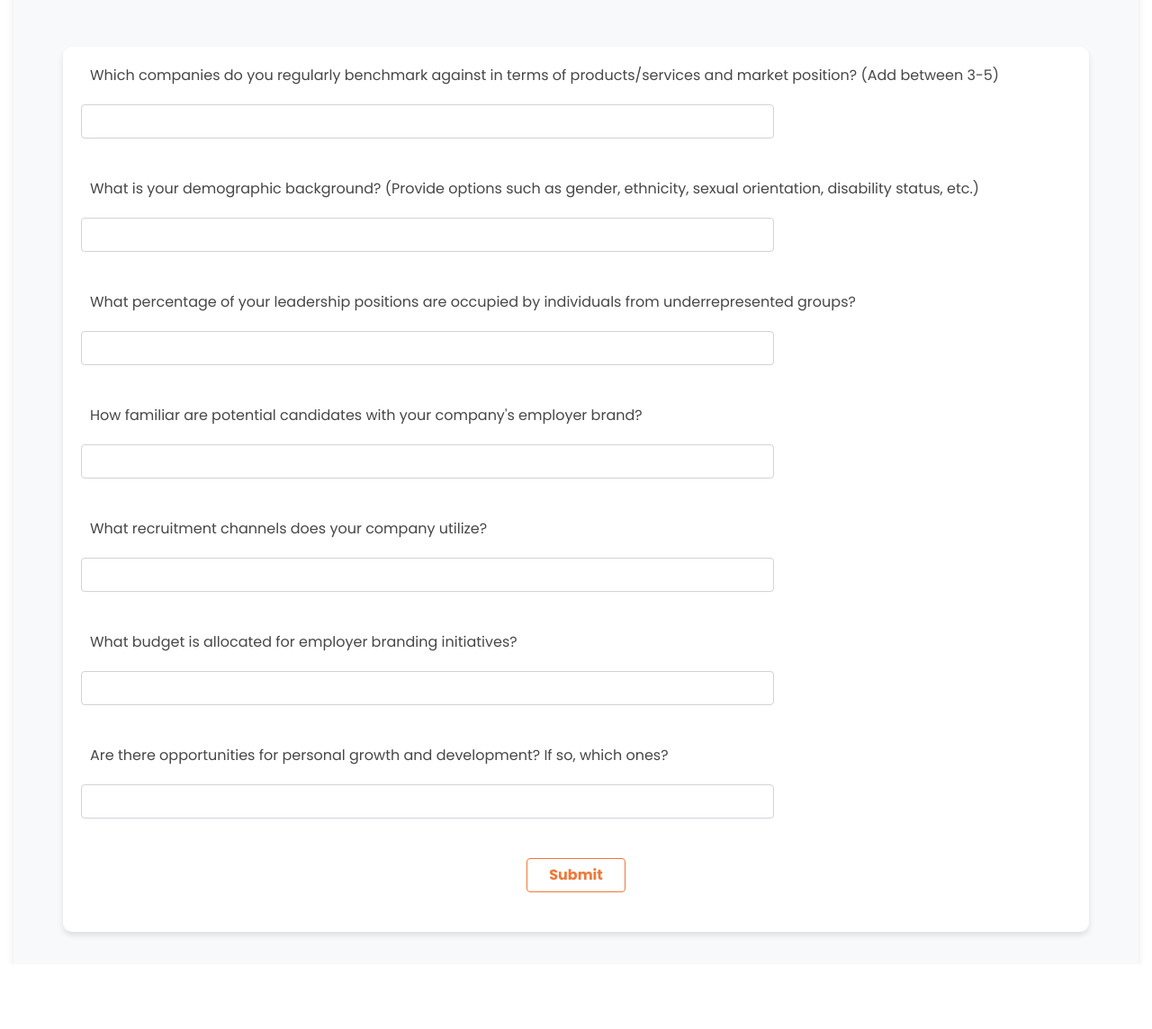
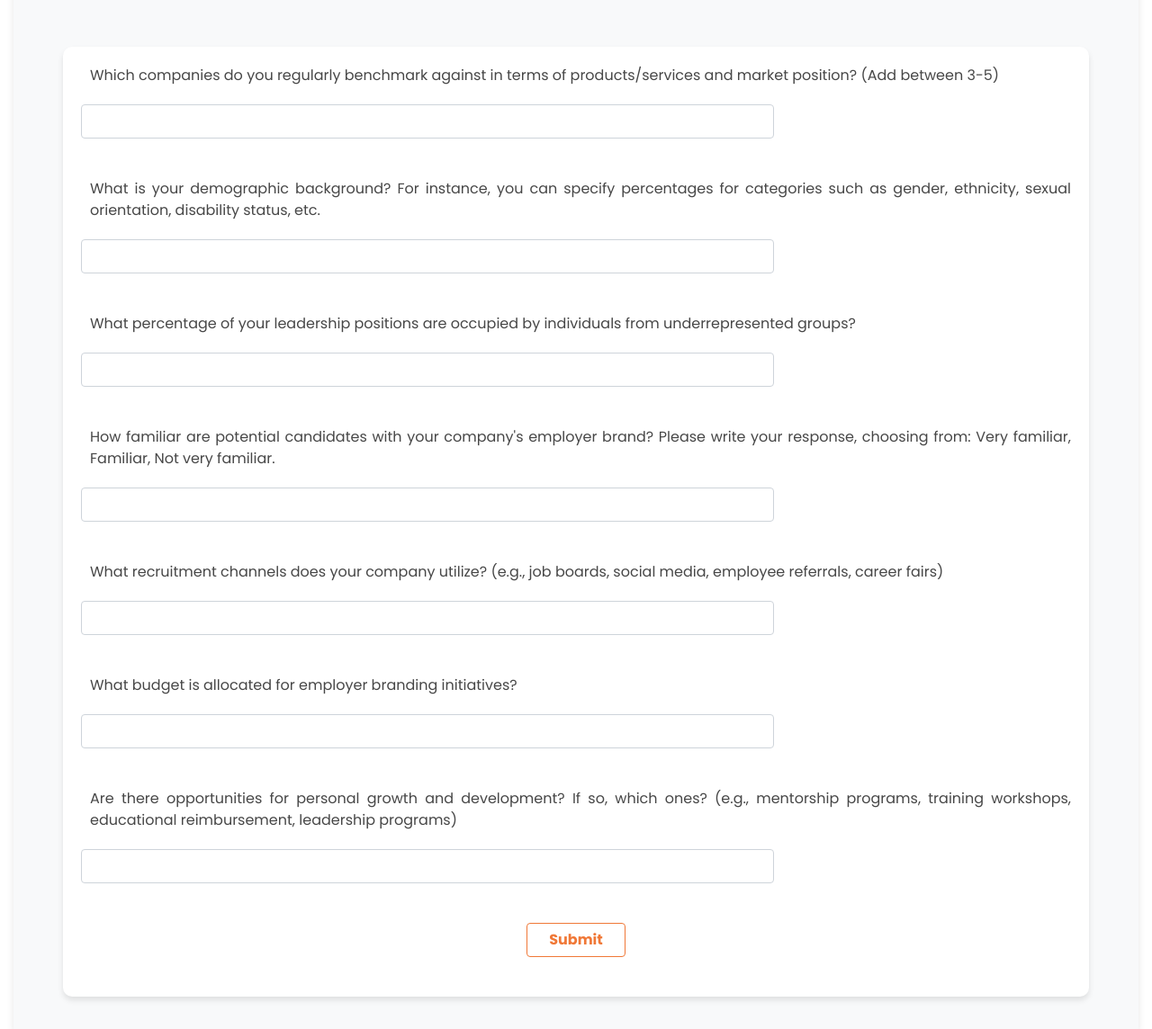
Before and after one commit to culfri09/Kallos, a Flask app: page /questions in a window 1280 px wide. Shown: the part 190-1334 px from the top of the page at 90% size. Before the commit the page ends 1232 px from the top, so only its background shows below. Run offline with Flask 3, Linux system fonts and the light colour scheme; the visitor is signed in with stand-in values (Sample User, id 1).

Commit message:
improve questions templates

```diff
--- a/website/template/base_questions.html
+++ b/website/template/base_questions.html
@@ -41,23 +41,23 @@
              </p>
                         <input style="width: 70%;" class="form-control subtitle" type="text" id="benchmarkCompanies" name="benchmarkCompanies" style="margin-left: 10px;">
                         <br>
-                        <p class="subtitle" style="margin-left: 10px;">What is your demographic background? (Provide options such as gender, ethnicity, sexual orientation, disability status, etc.)
+                        <p class="subtitle" style="margin-left: 10px;">What is your demographic background? For instance, you can specify percentages for categories such as gender, ethnicity, sexual orientation, disability status, etc.
              </p>
                         <input style="width: 70%;" class="form-control subtitle" type="text" id="demographicBreakdown" name="demographicBreakdown" style="margin-left: 10px;">
                         <br><p class="subtitle" style="margin-left: 10px;">What percentage of your leadership positions are occupied by individuals from
                             underrepresented groups?
              </p>
                         <input style="width: 70%;" class="form-control subtitle" type="text" id="leadershipDiversity" name="leadershipDiversity" style="margin-left: 10px;">
-                        <br><p class="subtitle" style="margin-left: 10px;">How familiar are potential candidates with your company's employer brand?
+                        <br><p class="subtitle" style="margin-left: 10px;">How familiar are potential candidates with your company's employer brand? Please write your response, choosing from: Very familiar, Familiar, Not very familiar.
              </p>
                         <input style="width: 70%;" class="form-control subtitle" type="text" id="brandFamiliarity" name="brandFamiliarity" style="margin-left: 10px;">
-                        <br> <p class="subtitle" style="margin-left: 10px;">What recruitment channels does your company utilize?
+                        <br> <p class="subtitle" style="margin-left: 10px;">What recruitment channels does your company utilize? (e.g., job boards, social media, employee referrals, career fairs)
              </p>
                         <input style="width: 70%;" class="form-control subtitle" type="text" id="channels" name="channels" style="margin-left: 10px;">
                         <br> <p class="subtitle" style="margin-left: 10px;">What budget is allocated for employer branding initiatives?
              </p>
                         <input style="width: 70%;" class="form-control subtitle" type="text" id="investment" name="investment" style="margin-left: 10px;">
-                        <br> <p class="subtitle" style="margin-left: 10px;">Are there opportunities for personal growth and development? If so, which ones?
+                        <br> <p class="subtitle" style="margin-left: 10px;">Are there opportunities for personal growth and development? If so, which ones? (e.g., mentorship programs, training workshops, educational reimbursement, leadership programs)
                         </p>
                         <input style="width: 70%;" class="form-control subtitle" type="text" id="development" name="development" style="margin-left: 10px;">
                 <br>
```
Also changed, not shown: .misc.txt.
